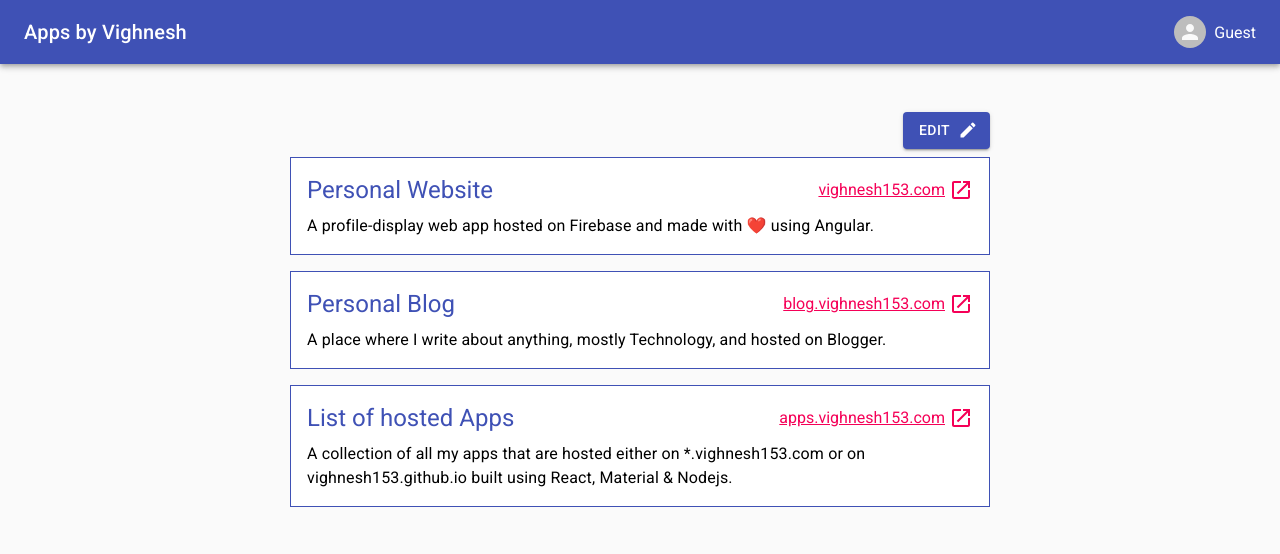
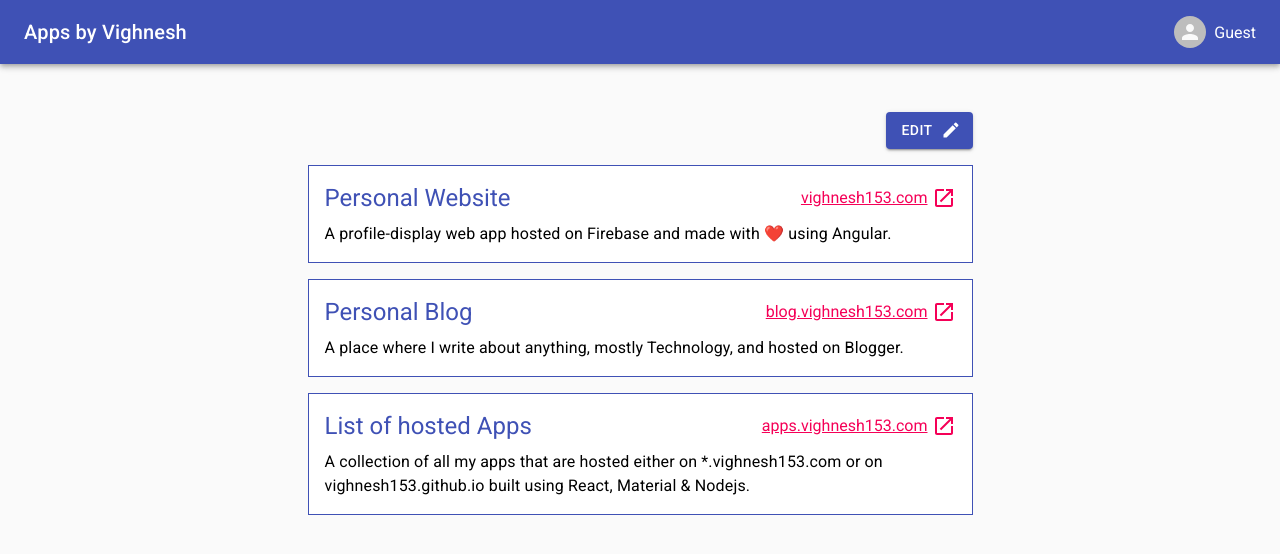
Before and after one commit to vighnesh153/apps.vighnesh153.com, a React (Create React App) app: page / in a window 1280 px wide. Shown: the top 554 px of the page. Built offline with nearby package versions, Linux system fonts and the light colour scheme.

Commit message:
:sparkles: add drag and drop to re-order the items :sparkles:

```diff
--- a/package.json
+++ b/package.json
@@ -10,10 +10,13 @@
     "@testing-library/react": "^11.2.2",
     "@testing-library/user-event": "^12.6.0",
     "axios": "^0.21.1",
+    "clsx": "^1.1.1",
     "js-cookie": "^2.2.1",
     "prop-types": "^15.7.2",
     "react": "^17.0.1",
+    "react-beautiful-dnd": "^13.0.0",
     "react-dom": "^17.0.1",
+    "react-hook-form": "^6.14.0",
     "react-router": "^5.2.0",
     "react-router-dom": "^5.2.0",
     "react-scripts": "4.0.1",
--- a/src/components/Buttons.js
+++ b/src/components/Buttons.js
@@ -16,7 +16,8 @@ import * as AuthService from "../services/auth.service";
 
 const useStyles = makeStyles((theme) => ({
   buttonContainer: {
-    margin: theme.spacing(1, 0),
+    width: '95%',
+    margin: theme.spacing(1, 'auto'),
   },
   saveEditButton: {
     marginLeft: theme.spacing(1),
--- a/src/components/projects/Project.js
+++ b/src/components/projects/Project.js
@@ -4,11 +4,12 @@ import ProjectEdit from "./ProjectEdit";
 import ProjectShow from "./ProjectShow";
 
 
-function Project({project, inEditMode, updateProject}) {
+function Project({project, inEditMode, updateProject, projectIndex}) {
   if (inEditMode) {
     return (
       <ProjectEdit
         project={project}
+        projectIndex={projectIndex}
         updateProject={updateProject}
       />
     );
--- a/src/components/projects/ProjectEdit.js
+++ b/src/components/projects/ProjectEdit.js
@@ -3,20 +3,37 @@ import React from "react";
 import clsx from 'clsx';
 
 import {useForm} from "react-hook-form";
+import {Draggable} from "react-beautiful-dnd";
 
 import makeStyles from "@material-ui/core/styles/makeStyles";
+import Grid from "@material-ui/core/Grid";
+import FormControl from "@material-ui/core/FormControl";
+import TextField from "@material-ui/core/TextField";
 
-import Grid from "@material-ui/core/Grid";
-
-import {FormControl, TextField} from "@material-ui/core";
+import DragIndicatorIcon from '@material-ui/icons/DragIndicator';
+import IconButton from "@material-ui/core/IconButton";
 
 const useStyles = makeStyles((theme) => ({
   container: {
-    width: '100%',
+    width: '95%',
+    margin: 'auto',
     marginBottom: theme.spacing(2),
-    padding: theme.spacing(2),
+    padding: theme.spacing(2, 1),
     backgroundColor: theme.palette.background.paper,
     border: `1px solid ${theme.palette.primary.main}`,
+  },
+  isDragging: {
+    borderColor: theme.palette.secondary.main,
+    borderWidth: '5px',
+  },
+  formContainer: {
+    width: '91%',
+  },
+  form: {
+    width: '100%',
+  },
+  dragHandle: {
+    width: '9%',
   },
   formControl: {
     width: '100%',
@@ -47,7 +64,7 @@ const formControls = [
   },
 ];
 
-function ProjectEdit({project, updateProject}) {
+function ProjectEdit({project, updateProject, projectIndex}) {
   const classes = useStyles();
 
   const {register, watch} = useForm({defaultValues: project});
@@ -61,8 +78,27 @@ function ProjectEdit({project, updateProject}) {
   };
 
   return (
-    <Grid item className={classes.container} container>
-      <form onChange={onChange}>
+    <Draggable
+      draggableId={project.id.toString()}
+      index={projectIndex}
+    >
+      {
+        (provided, snapshot) => (
+          <Grid
+            item container
+            justify={"space-between"}
+            className={clsx({
+              [classes.container]: true,
+              [classes.isDragging]: snapshot.isDragging,
+            })}
+            {...provided.draggableProps}
+            innerRef={provided.innerRef}
+          >
+            <Grid item className={classes.formContainer}>
+              <form
+                className={classes.form}
+                onChange={onChange}
+              >
                 {
                   formControls.map((formControl) => (
                     <FormControl
@@ -71,6 +107,7 @@ function ProjectEdit({project, updateProject}) {
                     >
                       <TextField
                         variant={"outlined"}
+                        color={"primary"}
                         required
                         name={formControl.name}
                         label={formControl.label}
@@ -84,6 +121,19 @@ function ProjectEdit({project, updateProject}) {
                 }
               </form>
             </Grid>
+            <Grid
+              item container
+              alignItems={"flex-start"} justify={"center"}
+              className={classes.dragHandle}
+            >
+              <IconButton {...provided.dragHandleProps}>
+                <DragIndicatorIcon />
+              </IconButton>
+            </Grid>
+          </Grid>
+        )
+      }
+    </Draggable>
   );
 }
 
--- a/src/components/projects/ProjectList.js
+++ b/src/components/projects/ProjectList.js
@@ -1,4 +1,6 @@
 import React, {useState} from "react";
+
+import clsx from 'clsx';
 
 import Project from "./Project";
 import Buttons from "../Buttons";
@@ -8,14 +10,22 @@ import makeStyles from "@material-ui/core/styles/makeStyles";
 
 import Grid from "@material-ui/core/Grid";
 
+import {DragDropContext, Droppable} from 'react-beautiful-dnd';
+
 const useStyles = makeStyles((theme) => ({
-  container: {
+  root: {
     width: '97%',
     [theme.breakpoints.up("sm")]: {
       width: '80%',
     },
     maxWidth: 700,
     margin: theme.spacing(5, 'auto'),
+  },
+  container: {
+    paddingTop: theme.spacing(1),
+  },
+  isDraggingOver: {
+    backgroundColor: theme.palette.primary.dark,
   },
 }));
 
@@ -80,30 +90,71 @@ function ProjectList() {
     });
   };
 
+  const onDragEnd = (result) => {
+    const {source, destination} = result;
+
+    if (!destination) {
+      return;
+    }
+
+    if (source.index === destination.index) {
+      return;
+    }
+
+    const projectsListClone = [...projectsList];
+    [projectsListClone[source.index], projectsListClone[destination.index]]
+      = [projectsListClone[destination.index], projectsListClone[source.index]];
+    setProjectsList(projectsListClone);
+  };
+
+  const projectComponentList = projectsList.map((project, projectIndex) => (
+    <Project
+      key={project.id}
+      projectIndex={projectIndex}
+      updateProject={updateProject}
+      project={project}
+      inEditMode={inEditMode}
+    />
+  ));
+
+  const droppableContainer = (provided, snapshot) => (
+    <Grid
+      item container
+      className={clsx({
+        [classes.container]: true,
+        [classes.isDraggingOver]: snapshot.isDraggingOver,
+      })}
+      {...provided.droppableProps}
+      innerRef={provided.innerRef}
+    >
+      {projectComponentList}
+      {provided.placeholder}
+    </Grid>
+  );
+
+  const modificationButtons = (
+    <Buttons
+      inEditMode={inEditMode}
+      setInEditMode={setInEditMode}
+      addNewProject={addNewProject}
+      onSaveClick={onSaveClick}
+    />
+  );
+
   return (
     <React.Fragment>
       <Grid
         container
         direction={"column"}
-        className={classes.container}
+        className={classes.root}
       >
-        <Buttons
-          inEditMode={inEditMode}
-          setInEditMode={setInEditMode}
-          addNewProject={addNewProject}
-          onSaveClick={onSaveClick}
-        />
-        {
-          projectsList.map((project) => (
-            <Project
-              key={project.id}
-              updateProject={updateProject}
-              project={project}
-              inEditMode={inEditMode}
-            />
-          ))
-        }
-        <NoProjectsFound projectsList={projectsList} />
+        {modificationButtons}
+        <DragDropContext onDragEnd={onDragEnd}>
+          <Droppable droppableId={'apps'}>
+            {droppableContainer}
+          </Droppable>
+        </DragDropContext>
+        <NoProjectsFound projectsList={projectsList}/>
       </Grid>
     </React.Fragment>
   );
--- a/src/components/projects/ProjectShow.js
+++ b/src/components/projects/ProjectShow.js
@@ -10,7 +10,8 @@ import OpenInNewIcon from '@material-ui/icons/OpenInNew';
 
 const useStyles = makeStyles((theme) => ({
   container: {
-    width: '100%',
+    width: '95%',
+    margin: 'auto',
     marginBottom: theme.spacing(2),
     padding: theme.spacing(2),
     backgroundColor: theme.palette.background.paper,
```
Also changed, not shown: 1 other file (tests, documents, lock files or other folders). Lines whose indentation alone changed are shown as unchanged.
